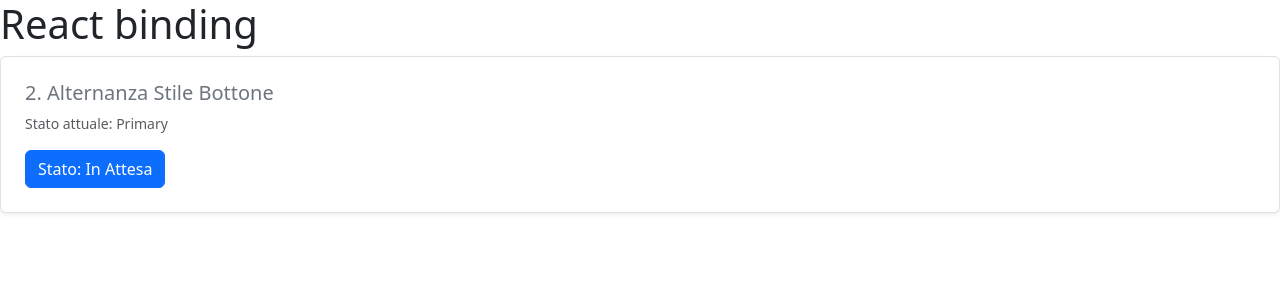
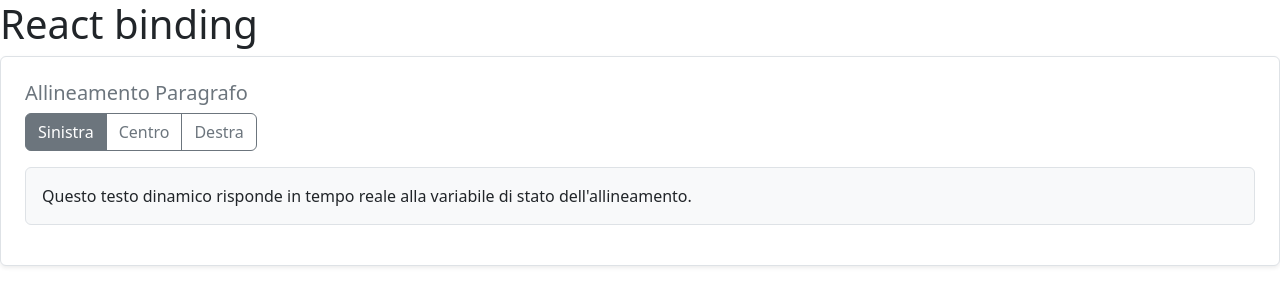
Before and after one commit to Christian-Fernandez-Vera/react-binding, a React (Vite) app: page / in a window 1280 px wide. Shown: the top 306 px of the page. Built offline with nearby package versions, Linux system fonts and the light colour scheme.

Commit message:
add Allineamento Dinamico del Paragrafo

```diff
--- a/src/components/layout/MainContent.jsx
+++ b/src/components/layout/MainContent.jsx
@@ -1,12 +1,17 @@
 // import CounterSection from "../sections/CounterSection";
-import ButtonDinamic from "../sections/ButtonDinamic"
+// import ButtonDinamic from "../sections/ButtonDinamic"
+import TextAlignExercise from "../sections/TextAlignExercise"
+
+
+
+
 
 export default function MainContent() {
     return (
         <main>
             {/* <CounterSection /> */}
-            < ButtonDinamic />
-
+            {/* < ButtonDinamic /> */}
+        < TextAlignExercise />
 
 
 
--- /dev/null
+++ b/src/components/sections/TextAlignExercise.jsx
@@ -0,0 +1,47 @@
+import { useState } from "react"
+
+
+export default function TextAlignExercise() {
+
+    const [align, setAlign] = useState("text-start");
+
+
+  return (
+
+    <section className="p-4 border rounded shadow-sm bg-white mb-4">
+        <h3 className="h5 text-secondary">Allineamento Paragrafo</h3>
+
+        {/* Pulsanti dichiarativi che iniettano il valore direttamente al setter*/}
+        <div className="btn-group mb-3" role="group">
+        <button
+        type="button"
+        className={`btn btn-outline-secondary ${align === 'text-start' ? 'active' : ''}`}
+        onClick={() => setAlign('text-start')}
+        >
+        Sinistra
+        </button>
+
+        <button
+        type="button"
+        className={`btn btn-outline-secondary ${align === 'text-center' ? 'active' : ""} `}
+        onClick={() => setAlign('text-center')}
+        >
+        Centro
+        </button>
+
+      <button
+      type="button"
+      className={`btn btn-outline-secondary ${align === 'text-end' ? 'active' : ""}`}
+      onClick={() => setAlign('text-end')}
+      >
+      Destra
+      </button>
+        </div>
+
+      <p className={`p-3 bg-light rounded border ${align}`}>
+        Questo testo dinamico risponde in tempo reale alla variabile di stato dell'allineamento.
+      </p>
+    </section>
+
+  );
+}
```
